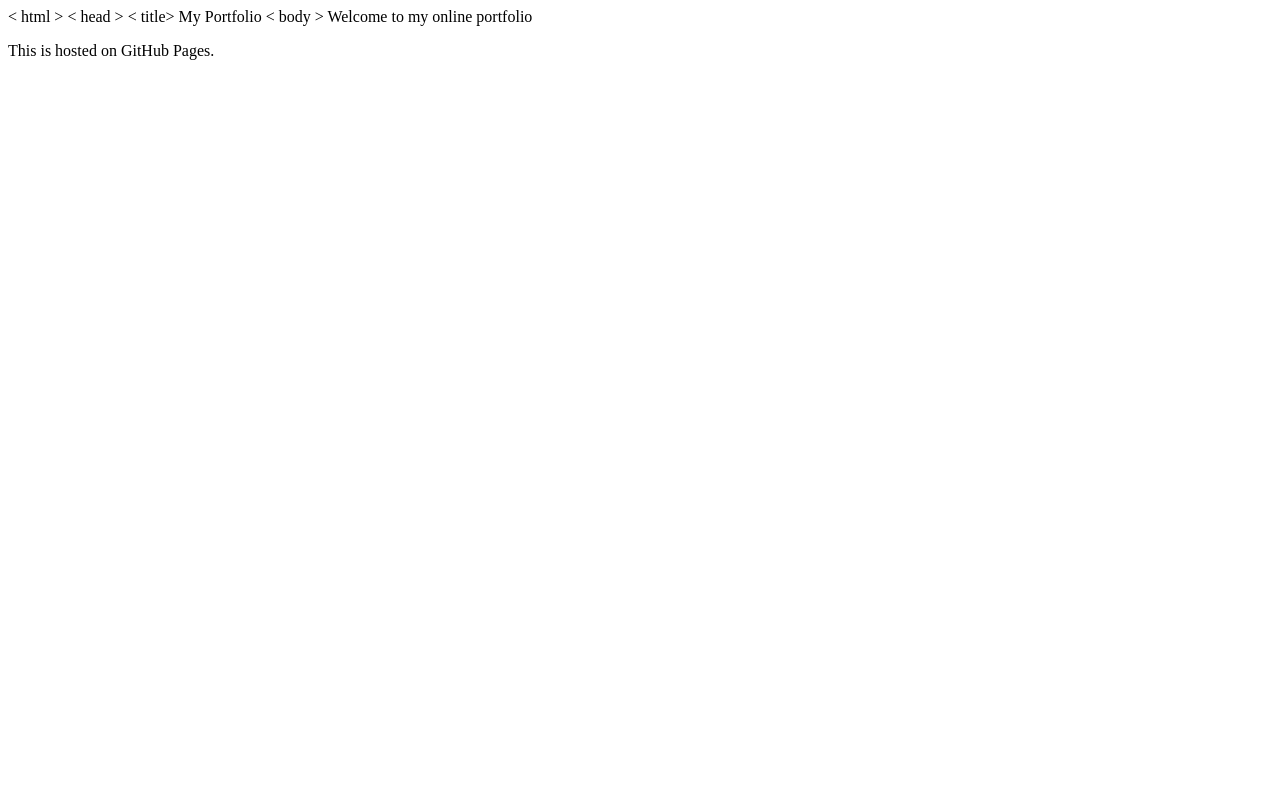
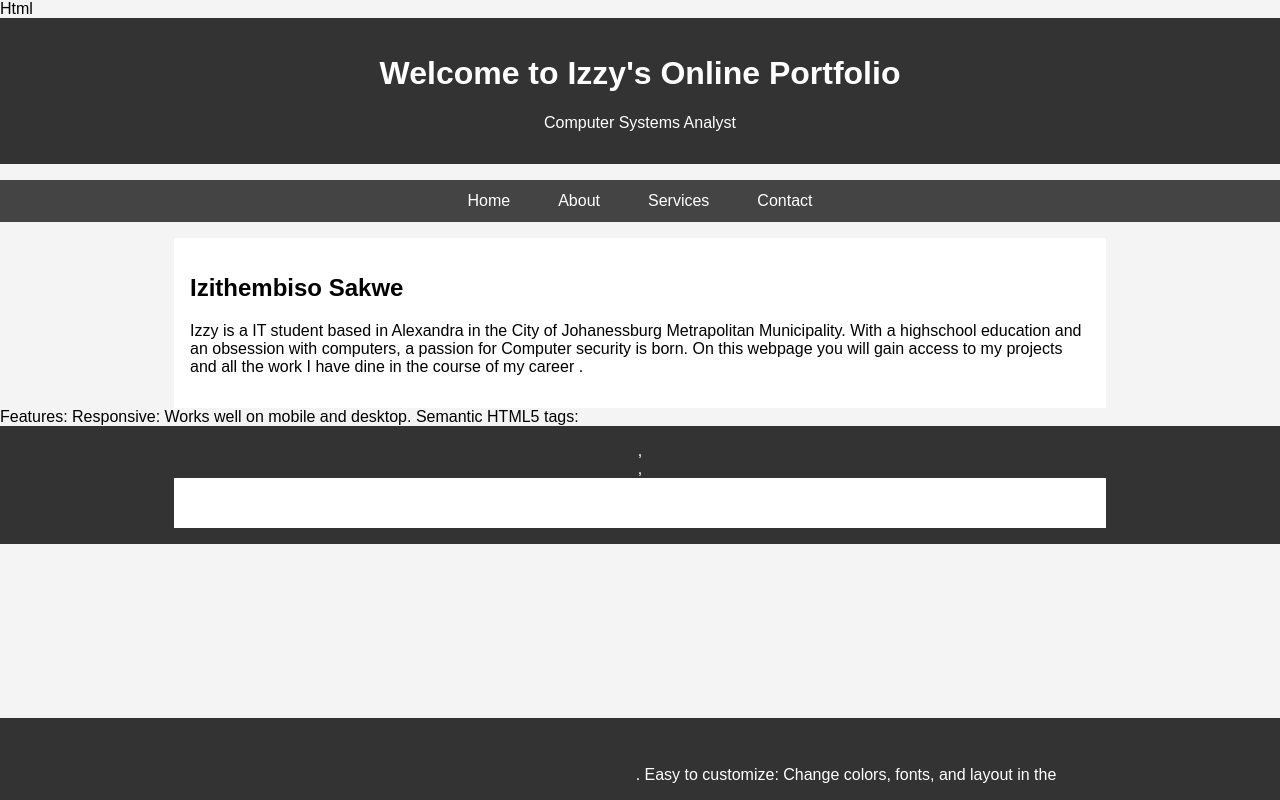
Before and after one commit to Izithembiso/project1.Izithembiso.io, a plain HTML site: page Index.html in a window 1280 px wide. Drawn offline with Linux system fonts and the light colour scheme.

Commit message:
Update Index.html

```diff
--- a/Index.html
+++ b/Index.html
@@ -1,10 +1,102 @@
-<!DOCYPYE html >
-< html >
-< head >
-  < title> My Portfolio </title>
-</head >
-< body >
-  <Greetings> Welcome to my online portfolio </Greetings>
-     <p>This is hosted on GitHub Pages.</p>
+Html<!DOCTYPE html>
+<html lang="en">
+<head>
+    <meta charset="UTF-8">
+    <meta name="viewport" content="width=device-width, initial-scale=1.0">
+    <meta name="description" content="Basic HTML5 Template">
+    <meta name="author" content="IzithembisoSakwe">
+    <title>Online Portfolio</title>
+
+    <!-- External CSS file -->
+    <link rel="stylesheet" href="styles.css">
+
+    <!-- Internal CSS for quick styling -->
+    <style>
+        body {
+            font-family: Arial, sans-serif;
+            margin: 0;
+            padding: 0;
+            background-color: #f4f4f4;
+        }
+        header {
+            background: #333;
+            color: #fff;
+            padding: 1rem;
+            text-align: center;
+        }
+        nav ul {
+            list-style: none;
+            padding: 0;
+            display: flex;
+            justify-content: center;
+            background: #444;
+        }
+        nav ul li {
+            margin: 0;
+        }
+        nav ul li a {
+            color: white;
+            padding: 0.75rem 1.5rem;
+            display: block;
+            text-decoration: none;
+        }
+        nav ul li a:hover {
+            background: #555;
+            color :black;
+        }
+        main {
+            padding: 1rem;
+            max-width: 900px;
+            margin: auto;
+            background: white;
+        }
+        footer {
+            text-align: center;
+            padding: 1rem;
+            background: #333;
+            color: white;
+            position: fixed;
+            bottom: 0;
+            width: 100%;
+        }
+    </style>
+</head>
+<body>
+
+    <header>
+        <h1>Welcome to Izzy's Online Portfolio</h1>
+        <p>Computer Systems Analyst </p>
+    </header>
+
+    <nav>
+        <ul>
+            <li><a href="#">Home</a></li>
+            <li><a href="#">About</a></li>
+            <li><a href="#">Services</a></li>
+            <li><a href="#">Contact</a></li>
+
+        </ul>
+    </nav>
+
+    <main>
+        <h2>Izithembiso Sakwe </h2>
+        <p>Izzy is a IT student based in Alexandra in the City of Johanessburg Metrapolitan Municipality. With a highschool education and an obsession with computers, a passion for Computer security is born. On this webpage you will gain access  to my projects and all the work I have dine in the course of my career .</p>
+    </main>
+
+    <footer>
+        <p>&copy; 2026 My Website. All rights reserved.</p>
+    </footer>
+
 </body>
 </html>
+
+Features:
+
+Responsive: Works well on mobile and desktop.
+Semantic HTML5 tags: <header>, <nav>, <main>, <footer>.
+Easy to customize: Change colors, fonts, and layout in the <style> section or an external CSS file.
+Navigation menu: Simple horizontal menu with hover effects.
+
+
+If you want, I can also give you an HTML + CSS + JavaScript template with interactive features like a mobile menu and animations.
+Do you want me to prepare that next?
```
